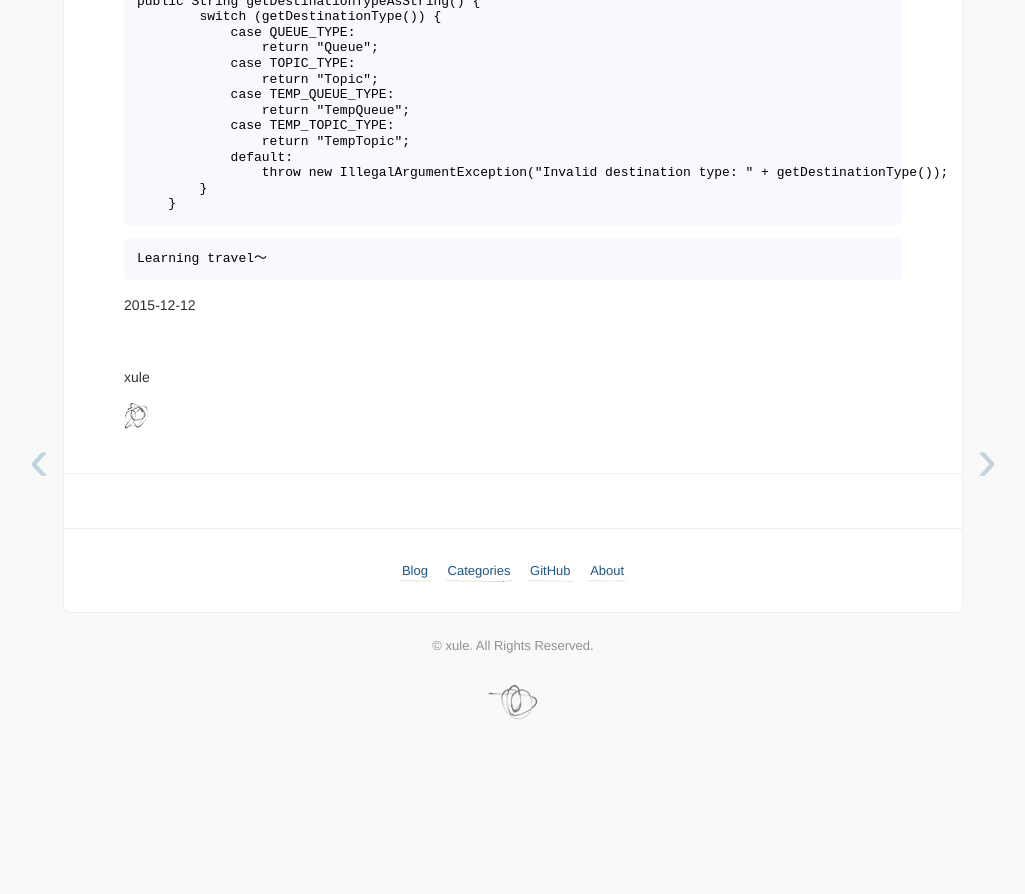
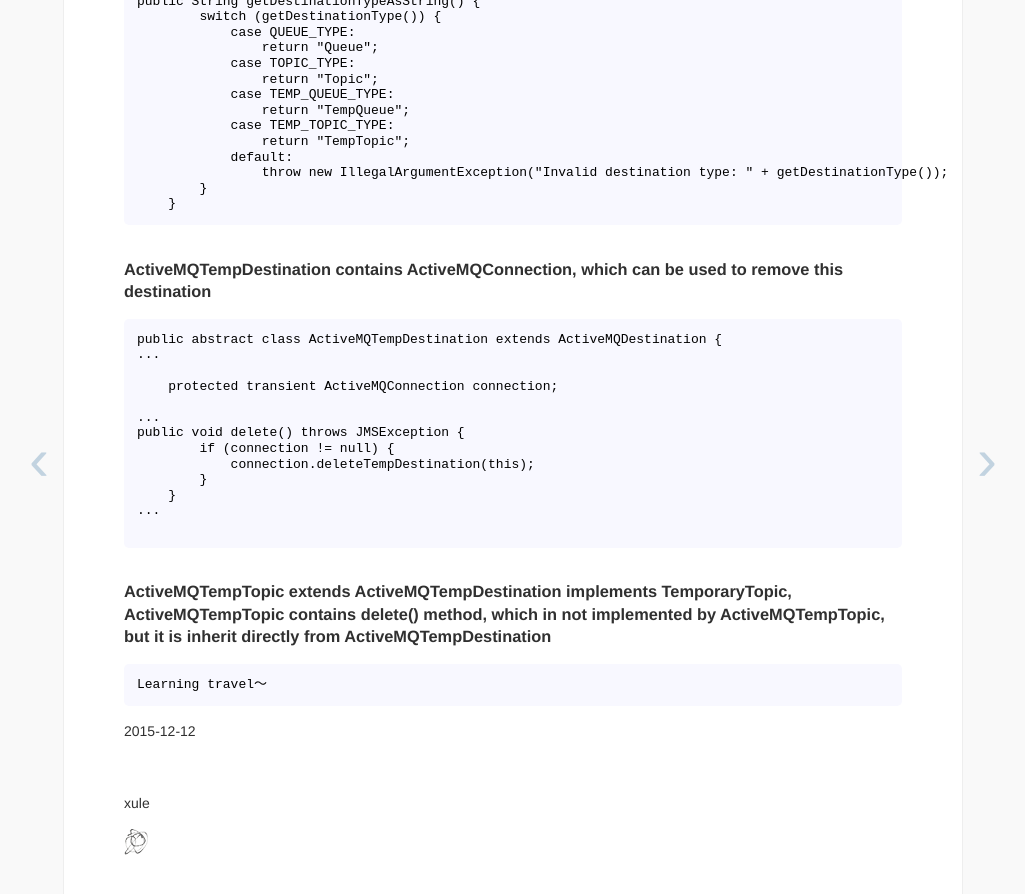
Before and after one commit to xule1991/xule1991.github.io, a Jekyll site: the page built from _posts/2015-12-12-travel_on_learning_activemq_ActiveMQDestination_hierarchy.md, in a window 1280 px wide and 900 px high, scrolled down 2127 px. Shown: the top 894 px of the window, without its empty margins (127-1152 px from the left). Built offline with Jekyll 4.4.1, drawn with Linux system fonts in a browser that asks for light colours; Markdown is read by kramdown in place of the engine named in the settings; comment, search, counter and statistics services are not loaded; before the commit the page ends 2877 px from its top, so only the background shows below that; some of the changed text lies outside the part shown.

Commit message:
ActiveMQDestination_hierarchy

````diff
--- a/_posts/2015-12-12-travel_on_learning_activemq_ActiveMQDestination_hierarchy.md
+++ b/_posts/2015-12-12-travel_on_learning_activemq_ActiveMQDestination_hierarchy.md
@@ -102,6 +102,25 @@
     }
 ```
 
+###ActiveMQTempDestination contains ActiveMQConnection, which can be used to remove this destination
+```
+public abstract class ActiveMQTempDestination extends ActiveMQDestination {
+...
+
+    protected transient ActiveMQConnection connection;
+
+...
+public void delete() throws JMSException {
+        if (connection != null) {
+            connection.deleteTempDestination(this);
+        }
+    }
+...
+
+```
+### ActiveMQTempTopic extends ActiveMQTempDestination implements TemporaryTopic, ActiveMQTempTopic contains delete() method, which in not implemented by ActiveMQTempTopic, but it is inherit directly from ActiveMQTempDestination
+
+
 
 
     Learning travel～
````
Also changed, not shown: other parts of _posts/2015-12-12-travel_on_learning_activemq_ActiveMQDestination_hierarchy.md (+1 -1 lines).
